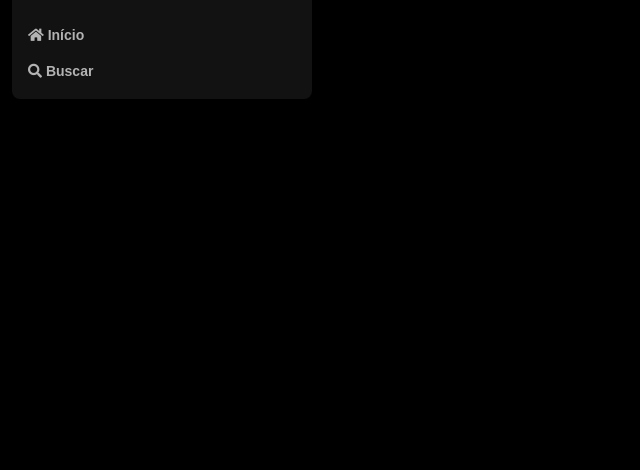
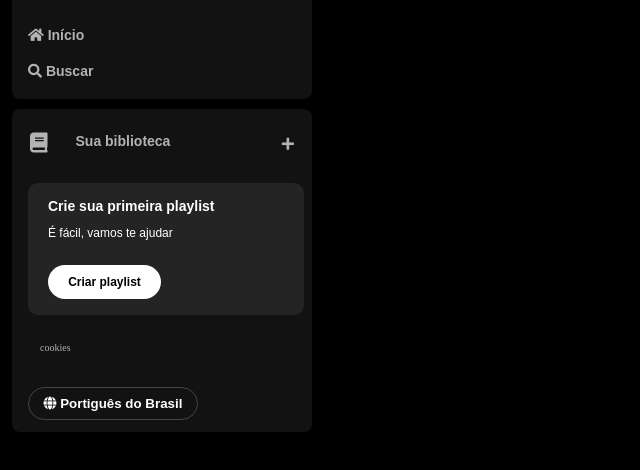
Before and after one commit to danielpr-lima/imers-o-alura, a plain HTML site: page index.html in a window 1280 px wide. Shown: the part 58-528 px from the top of the page, without its empty margins (0-640 px from the left). Drawn offline with Linux system fonts and the light colour scheme.

Commit message:
aula 2 finalizada

```diff
--- a/index.html
+++ b/index.html
@@ -1,5 +1,6 @@
 <!DOCTYPE html>
 <html lang="en">
+
 <head>
     <meta charset="UTF-8">
     <meta name="viewport" content="width=device-width, initial-scale=1.0">
@@ -10,6 +11,7 @@
     <link rel="stylesheet" href="https://use.fontawesome.com/releases/v5.15.4/css/solid.css">
 
 </head>
+
 <body>
     <div class="sidebar">
 
@@ -19,7 +21,7 @@
                     <img src="./assets/icons/logo-spotify.png" alt="logo-spotify">
                 </a>
             </div>
-                <div>
+
             <ul>
                 <li>
                     <a href="">
@@ -34,9 +36,40 @@
                     </a>
                 </li>
             </ul>
+        </nav>
+
+        <div class="library">
+            <div class="library__content">
+                <button class="library__button">
+                    <span class="fa fas fa-book"></span>
+                    <span>Sua biblioteca</span>
+                </button>
+                <span class="fa fa-plus"></span>
+            </div>
+
+            <section class="section-playlist">
+                <div class="section-playlist__content">
+                    <span class="text title">Crie sua primeira playlist</span>
+                    <span class="text subtitle">É fácil, vamos te ajudar</span>
+                    <button class="section-playlist__button">
+                        <span>Criar playlist</span>
+                    </butotn>
+                </div>
+            </section>
+
+            <div class="cookies">
+                <a href="">cookies</a>
+            </div>
+
+            <div class="languages">
+                <button class="languages__button">
+                    <span class="fa fa-globe"></span>
+                    <span>Portiguês do Brasil</span>
+                </button>
+
             </div>
         </div>
-        </nav>
     </div>
 </body>
+
 </html>
--- a/style.css
+++ b/style.css
@@ -38,3 +38,124 @@ body{
     font-size: 14px;
     font-family: "DM Sans", sans-serif;
 }
+.library{
+    background-color: #121212;
+    border-radius: 8px;
+    display: flex;
+    justify-content: space-between;
+    flex-direction: column;
+    padding: 4px 8px;
+    color: #b3b3b3;
+    font-weight: 600;
+    font-size: 14px;
+    margin-top: 10px;
+}
+.library .library__content{
+    display: flex;
+    justify-content: space-between;
+
+}
+
+.library .library__button{
+    display: flex;
+    margin-right: 10px;
+    color: #b3b3b3;
+    background-color: transparent;
+    border: 0px;
+    font-size: 14px;
+    font-weight: 700;
+    font-family: "DM Sans", sans-serif;
+    text-align: center;
+    text-decoration: none;
+    text-transform:none;
+    padding: 20px 10px
+
+}
+
+.library .library__button .fa{
+    font-size: 20px;
+    margin-right: 20px;
+    font-weight: 300;
+    padding-right: 8px;
+
+}
+
+.library .library__content .fa-plus{
+    margin: 24px 10px;
+}
+
+.section-playlist{
+    display:flex;
+    align-items: flex-start;
+    justify-content: space-between;
+    gap: 20px ;
+    background-color: #242424;
+    color: #b3b3b3;
+    font-weight: 600;
+    font-size: 14px;
+    margin: 8px 0 0 8px;
+    padding: 16px 20px;
+    border-radius: 10px;
+}
+
+.section-playlist .section-playlist__content{
+    display: flex;
+    flex-direction: column;
+
+}
+.section-playlist__content .text{
+    padding-bottom: 14px;
+    color: #fff;
+    font-family: "DM Sans", sans-serif;
+}
+.section-playlist__content .title{
+    font-weight: 700;
+}
+.section-playlist__content .subtitle{
+    font-weight: 500;
+    font-size: 12px;
+}
+.section-playlist__content .section-playlist__button{
+    display: flex;
+    justify-content: center;
+    background-color: #fff;
+    color: #000000;
+    border-radius: 20px;
+    font-size: 12px;
+    font-weight: 700;
+    font-family: "DM Sans", sans-serif;
+    text-decoration: none;
+    text-transform: none;
+    margin-top: 12px;
+    padding: 10px;
+    border: 0px;
+    width: 113px;
+
+}
+.sidebar .cookies{
+    margin: 25px 20px;
+}
+
+.sidebar .cookies a{
+    color: #b3b3b3;
+    font-weight: 500;
+    font-size: 10px;
+    text-decoration: none;
+
+}
+
+.sidebar .cookies a:hover{
+    text-decoration: underline;
+}
+.languages .languages__button{
+    align-items: center;
+    background-color: transparent;
+    border: 1px solid #8787;
+    color: #fff;
+    font-weight: bold;
+    cursor: pointer;
+    width: 170px;
+    margin: 8px;
+    padding: 8px;
+    border-radius: 20px;
+}
```
Lines whose indentation alone changed are shown as unchanged.
